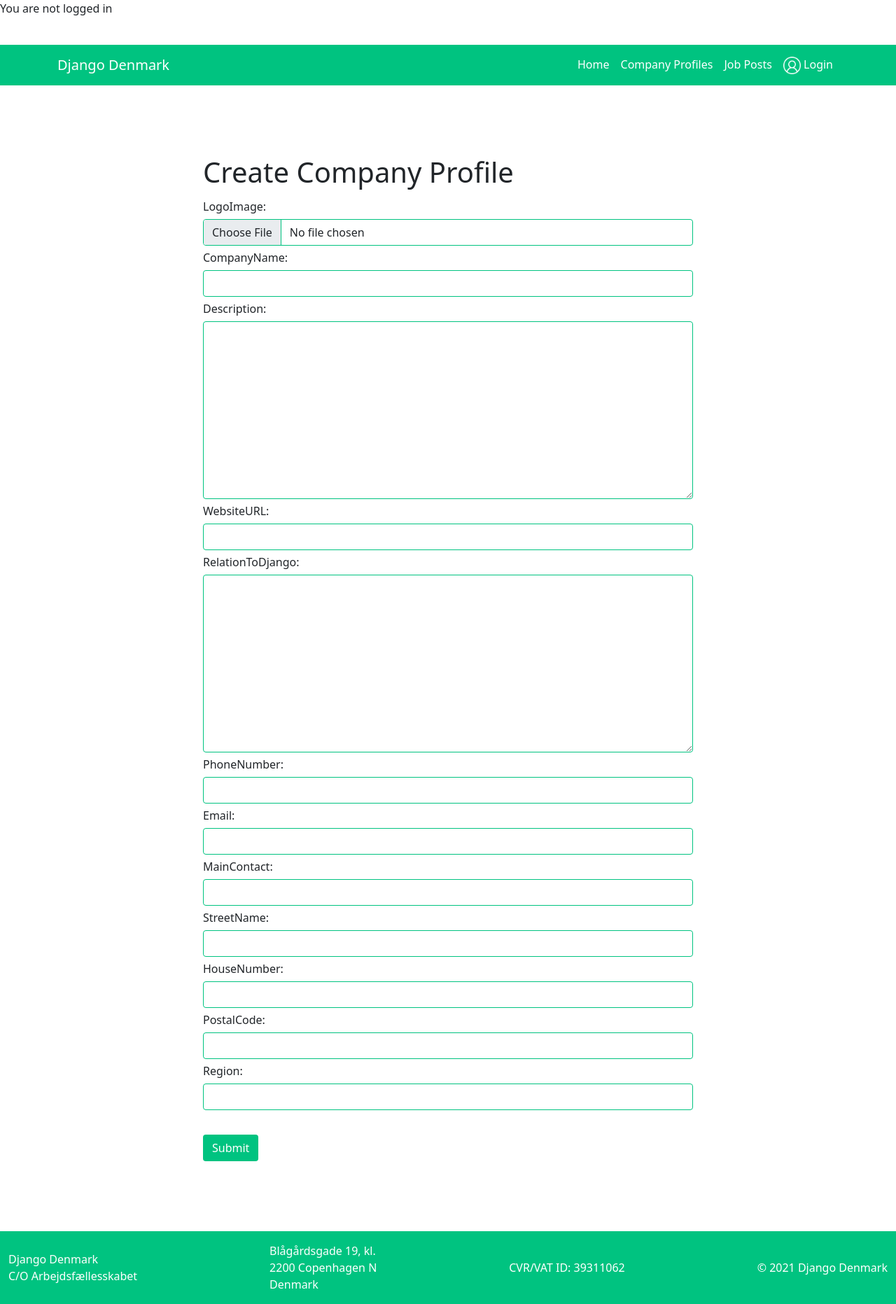
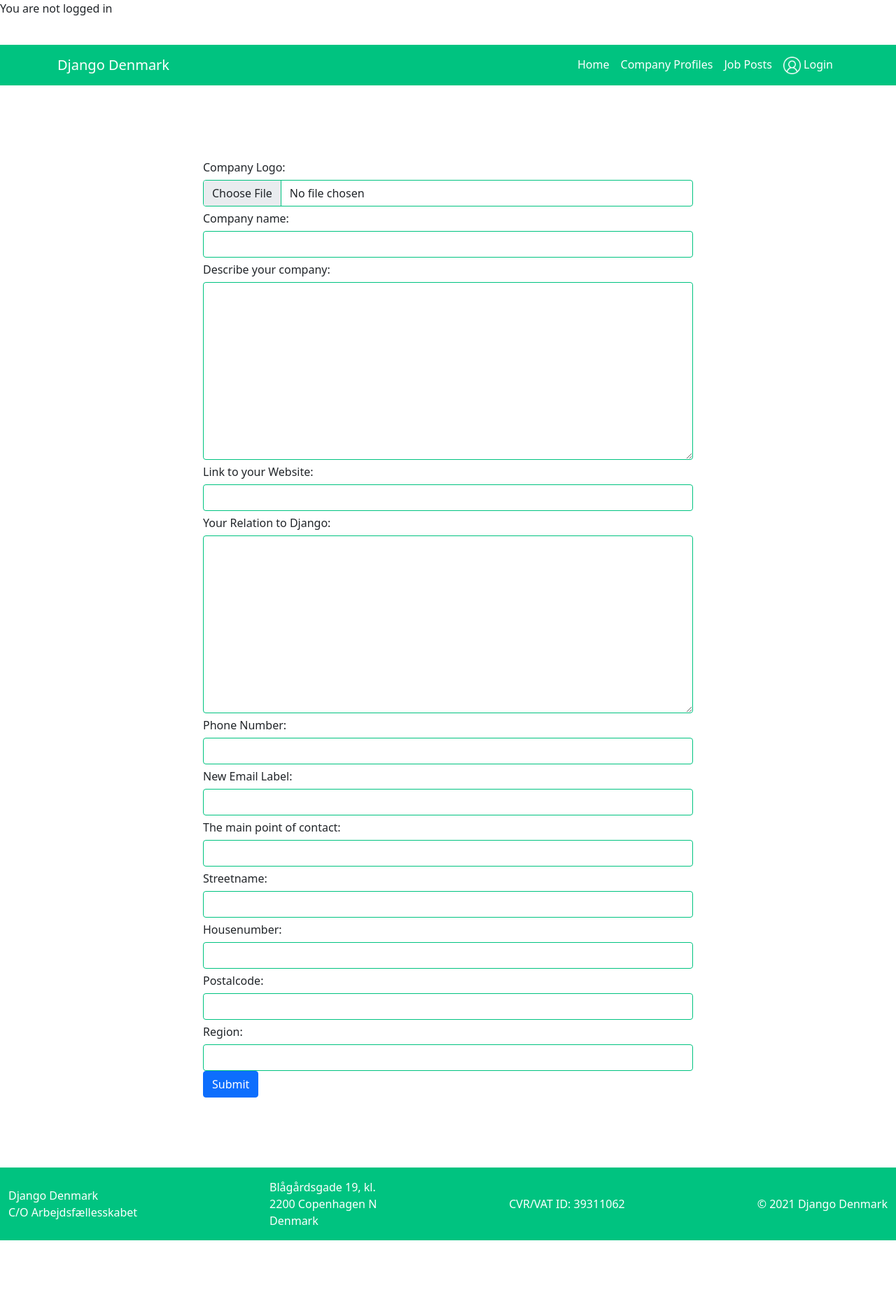
Before and after one commit to django-denmark/django-denmark.org, a Django app: page /company/createCompanyProfile/ in a window 1280 px wide. Shown: the whole page at 70% size. After the commit the page ends 1772 px from the top, so only its background shows below. Run offline with Django 3.2, Linux system fonts and the light colour scheme; some libraries are stand-ins or nearby versions.

Commit message:
added labels and validation

```diff
--- a/company/models.py
+++ b/company/models.py
@@ -1,7 +1,6 @@
 from django.db import models
 from django.forms import ModelForm
 from django import forms
-from django.core.validators import RegexValidator
 from django.contrib.auth.models import User
 
 # Create your models here.
@@ -13,8 +12,7 @@ class Company(models.Model):
     description = models.TextField()
     websiteURL = models.CharField(max_length = 100)
     relationToDjango = models.TextField()
-    phone_regex = RegexValidator(regex=r'^\+?1?\d{9,15}$', message="fejl")
-    phoneNumber = models.CharField(validators=[phone_regex], max_length=17, blank=True)
+    phoneNumber = models.CharField(max_length=15, blank=False)
     email = models.EmailField(max_length = 100)
     mainContact = models.CharField(max_length = 50)
     streetName = models.CharField(max_length = 45)
@@ -27,11 +25,31 @@ class Company(models.Model):
 
 
 class CompanyForm(ModelForm):
+    def init(self, args, **kwargs):
+        super(CompanyForm, self).__init__(args, **kwargs)
 
     class Meta:
         model = Company
         exclude = ('user',)
         fields = '__all__'
+        labels = {
+            "email": ("New Email Label"),
+            "companyName": ("Company name"),
+            "logoImage": ("Company Logo"),
+            "description": ("Describe your company"),
+            "websiteURL": ("Link to your Website"),
+            "relationToDjango": ("Your Relation to Django"),
+            "phoneNumber": ("Phone Number"),
+            "mainContact": ("The main point of contact"),
+            "streetName": ("Streetname"),
+            "houseNumber": ("Housenumber"),
+            "postalCode": ("Postalcode"),
+            "region": ("Region"),
+        }
 
-        def init(self, args, **kwargs):
-            super(CompanyForm, self).init(args, **kwargs)
+
+    # def clean(self):
+    #     if self.cleaned_data.get('description')=="":
+    #         raise forms.ValidationError('No name!')
+    #         print("no name")
+    #     return self.cleaned_data
--- a/company/templates/company/createCompanyProfile.html
+++ b/company/templates/company/createCompanyProfile.html
@@ -1,17 +1,47 @@
 {% extends "company/base.html" %}
 {% block content %}
+{% load widget_tweaks %}
 
-{% load widget_tweaks %}
-<form method="post" enctype="multipart/form-data" class="company-profile-form">
-    <h1>Create Company Profile</h1>
+<form method="post" novalidate enctype="multipart/form-data" class="company-profile-form">
   {% csrf_token %}
+
+  {% for hidden_field in form.hidden_fields %}
+    {{ hidden_field }}
+  {% endfor %}
+
+  {% if form.non_field_errors %}
+    <div class="alert alert-danger" role="alert">
+      {% for error in form.non_field_errors %}
+        {{ error }}
+      {% endfor %}
+    </div>
+  {% endif %}
 
   {% for field in form.visible_fields %}
     <div class="form-group">
       {{ field.label_tag }}
-            {% render_field field class="form-control" %}
+
+      {% if form.is_bound %}
+        {% if field.errors %}
+          {% render_field field class="form-control is-invalid" %}
+          {% for error in field.errors %}
+            <div class="invalid-feedback">
+              {{ error }}
             </div>
           {% endfor %}
-    <br>
-    <button type="submit" class="btn btn-django" value="Create Profile">Submit</button>
+        {% else %}
+          {% render_field field class="form-control is-valid" %}
+        {% endif %}
+      {% else %}
+        {% render_field field class="form-control" %}
+      {% endif %}
+
+      {% if field.help_text %}
+        <small class="form-text text-muted">{{ field.help_text }}</small>
+      {% endif %}
+    </div>
+  {% endfor %}
+
+  <button type="submit" class="btn btn-primary">Submit</button>
+</form>
 {% endblock %}
```
Also changed, not shown: company/migrations/0003_alter_company_phonenumber.py (added), company/migrations/0004_alter_company_phonenumber.py (added). Lines whose indentation alone changed are shown as unchanged.
